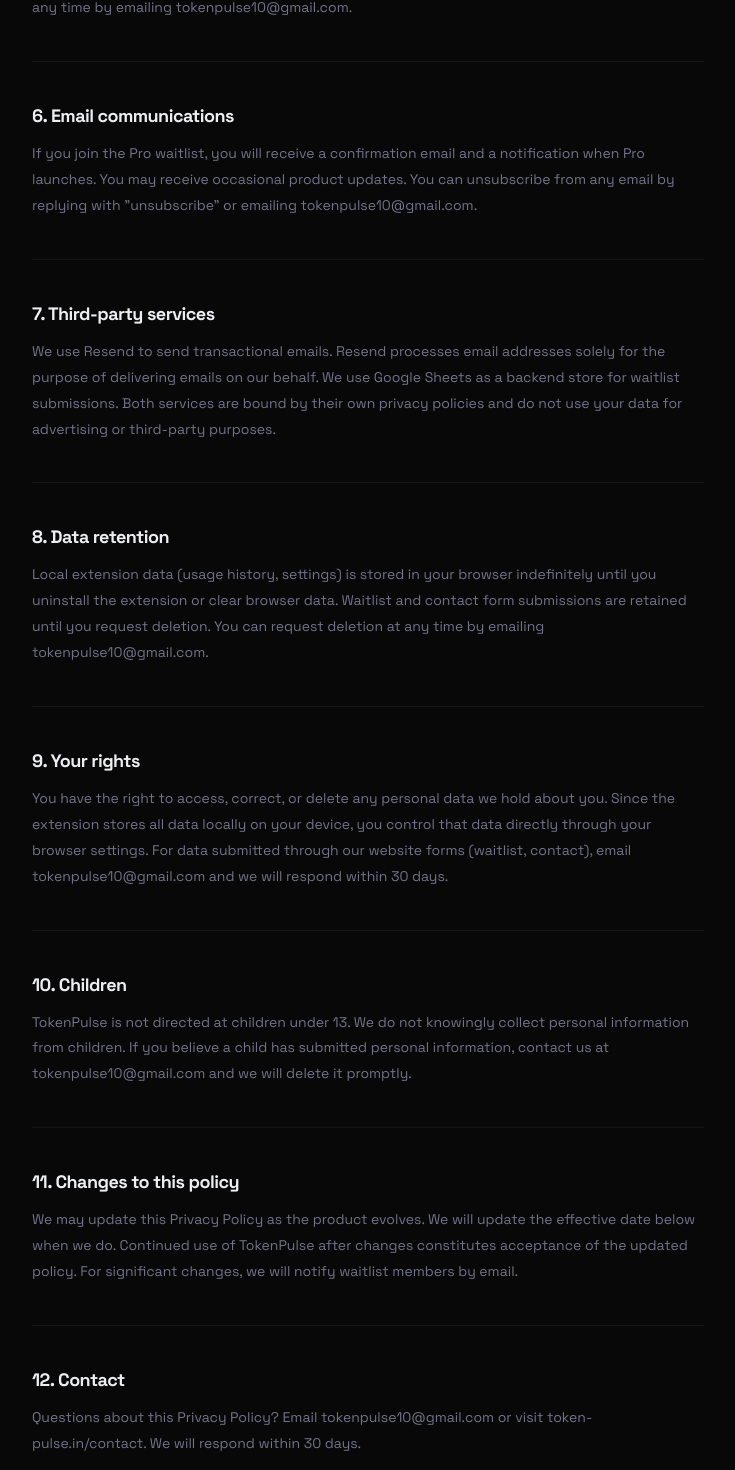
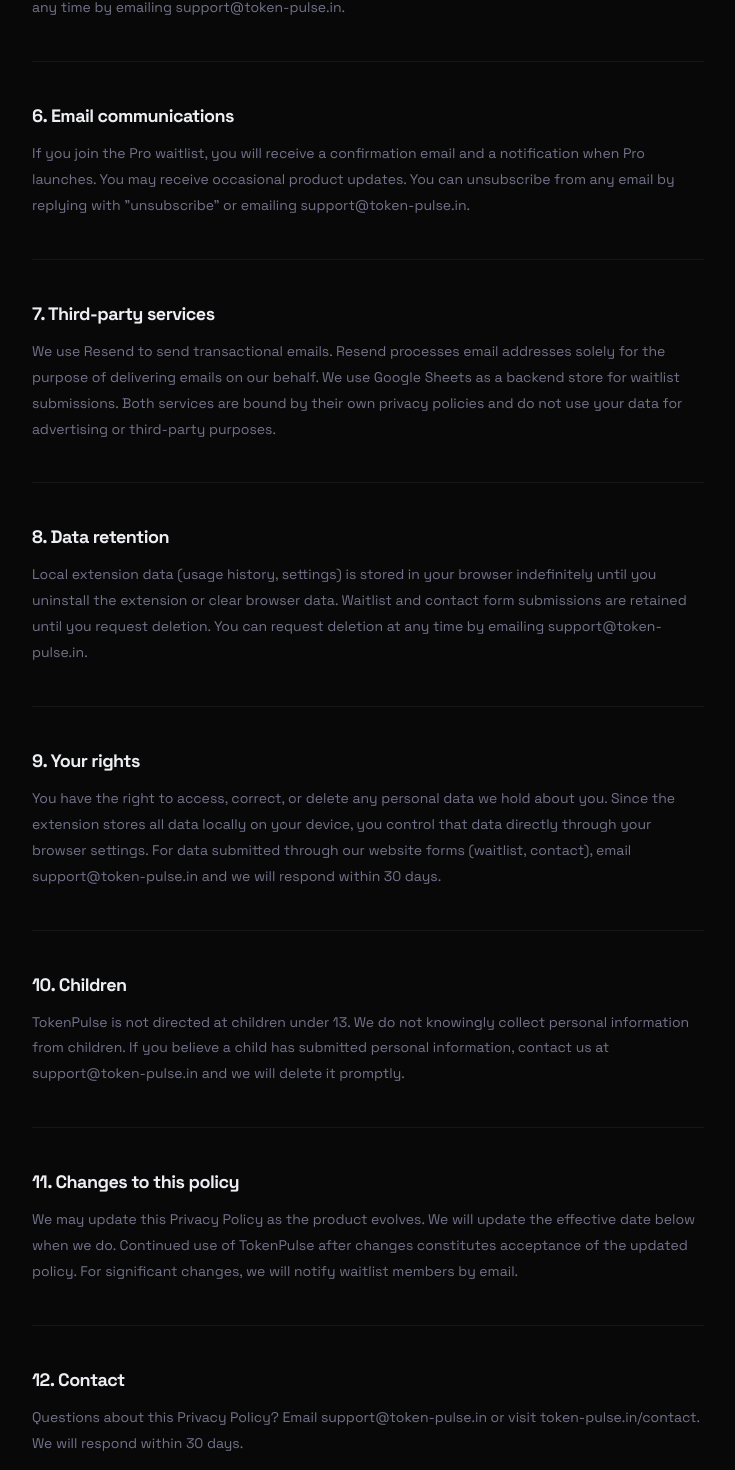
Before and after one commit to anu-ship-it/tokenpulse-web, a Next.js app: page /privacy in a window 1280 px wide. Shown: the part 1857-3327 px from the top of the page, without its empty margins (272-1007 px from the left). Built offline with nearby package versions, Linux system fonts and the light colour scheme; no server answers.

Commit message:
fixed the broken  issues

```diff
--- a/app/contact/page.tsx
+++ b/app/contact/page.tsx
@@ -67,7 +67,7 @@ export default function ContactPage() {
               {/* Contact methods */}
               <div className="flex flex-col gap-3">
                 {[
-                  { label: 'General & Support', value: 'tokenpulse10@gmail.com', href: 'mailto:tokenpulse10@gmail.com' },
+                  { label: 'General & Support', value: 'support@token-pulse.in', href: 'mailto:support@token-pulse.in' },
                   { label: 'GitHub', value: 'github.com/anu-ship-it/TokenPulse', href: 'https://github.com/anu-ship-it/TokenPulse' },
                 ].map(item => (
                   <div key={item.label} className="bg-[#0E0E11] border border-white/8 rounded-xl p-5">
@@ -164,7 +164,7 @@ export default function ContactPage() {
                   {status === 'error' && (
                     <p className="font-mono text-[10px] text-[#EF4444] text-center">
                       Something went wrong. Email{' '}
-                      <a href="mailto:tokenpulse10@gmail.com" className="underline">tokenpulse10@gmail.com.</a> directly.
+                      <a href="mailto:support@token-pulse.in" className="underline">support@token-pulse.in.</a> directly.
                     </p>
                   )}
                 </form>
--- a/app/page.tsx
+++ b/app/page.tsx
@@ -7,12 +7,10 @@ import Features from "@/components/sections/Features";
 import Platforms from "@/components/sections/Platform";
 import Pricing from "@/components/sections/Pricing";
 import Roadmap from "@/components/sections/Roadmap";
+import FAQ from "@/components/sections/FAQ";
 import Waitlist from "@/components/sections/Waitlist";
 import About from "@/components/sections/About";
 import Button from "@/components/ui/Button";
-import FAQ from '@/components/sections/FAQ'
-import { Analytics } from '@vercel/analytics/next'
-import { SpeedInsights } from '@vercel/speed-insights/next'
 
 const STORE_URL =
   "https://chromewebstore.google.com/detail/tokenpulse-%E2%80%94-chatgpt-clau/oimclhdbljodjkankcnalklchfcehhic";
@@ -29,13 +27,9 @@ export default function Home() {
         <Platforms />
         <Pricing />
         <Roadmap />
+        <FAQ />
         <Waitlist />
         <About />
-        <Roadmap />
-        <FAQ />
-        <Waitlist />
-        <Analytics />
-        <SpeedInsights />
 
         {/* Final CTA */}
         <section className="relative z-10 py-32 border-t border-white/5 bg-[#0E0E11] text-center overflow-hidden">
--- a/app/privacy/page.tsx
+++ b/app/privacy/page.tsx
@@ -38,12 +38,12 @@ const sections = [
   {
     title: 'Waitlist and contact forms',
     highlight: false,
-    body: `When you submit your email address via the Pro waitlist form or contact form, we store your email address and the content of your submission. This data is used only to contact you about TokenPulse Pro launch, respond to your message, and send product updates you have opted into. We do not sell, rent, or share this data with third parties. You can request deletion of your data at any time by emailing tokenpulse10@gmail.com.`,
+    body: `When you submit your email address via the Pro waitlist form or contact form, we store your email address and the content of your submission. This data is used only to contact you about TokenPulse Pro launch, respond to your message, and send product updates you have opted into. We do not sell, rent, or share this data with third parties. You can request deletion of your data at any time by emailing support@token-pulse.in.`,
   },
   {
     title: 'Email communications',
     highlight: false,
-    body: `If you join the Pro waitlist, you will receive a confirmation email and a notification when Pro launches. You may receive occasional product updates. You can unsubscribe from any email by replying with "unsubscribe" or emailing tokenpulse10@gmail.com.`,
+    body: `If you join the Pro waitlist, you will receive a confirmation email and a notification when Pro launches. You may receive occasional product updates. You can unsubscribe from any email by replying with "unsubscribe" or emailing support@token-pulse.in.`,
   },
   {
     title: 'Third-party services',
@@ -53,17 +53,17 @@ const sections = [
   {
     title: 'Data retention',
     highlight: false,
-    body: `Local extension data (usage history, settings) is stored in your browser indefinitely until you uninstall the extension or clear browser data. Waitlist and contact form submissions are retained until you request deletion. You can request deletion at any time by emailing tokenpulse10@gmail.com.`,
+    body: `Local extension data (usage history, settings) is stored in your browser indefinitely until you uninstall the extension or clear browser data. Waitlist and contact form submissions are retained until you request deletion. You can request deletion at any time by emailing support@token-pulse.in.`,
   },
   {
     title: 'Your rights',
     highlight: false,
-    body: `You have the right to access, correct, or delete any personal data we hold about you. Since the extension stores all data locally on your device, you control that data directly through your browser settings. For data submitted through our website forms (waitlist, contact), email tokenpulse10@gmail.com and we will respond within 30 days.`,
+    body: `You have the right to access, correct, or delete any personal data we hold about you. Since the extension stores all data locally on your device, you control that data directly through your browser settings. For data submitted through our website forms (waitlist, contact), email support@token-pulse.in and we will respond within 30 days.`,
   },
   {
     title: 'Children',
     highlight: false,
-    body: `TokenPulse is not directed at children under 13. We do not knowingly collect personal information from children. If you believe a child has submitted personal information, contact us at tokenpulse10@gmail.com and we will delete it promptly.`,
+    body: `TokenPulse is not directed at children under 13. We do not knowingly collect personal information from children. If you believe a child has submitted personal information, contact us at support@token-pulse.in and we will delete it promptly.`,
   },
   {
     title: 'Changes to this policy',
@@ -73,7 +73,7 @@ const sections = [
   {
     title: 'Contact',
     highlight: false,
-    body: `Questions about this Privacy Policy? Email tokenpulse10@gmail.com or visit token-pulse.in/contact. We will respond within 30 days.`,
+    body: `Questions about this Privacy Policy? Email support@token-pulse.in or visit token-pulse.in/contact. We will respond within 30 days.`,
   },
 ]
 
--- a/app/support/page.tsx
+++ b/app/support/page.tsx
@@ -147,10 +147,10 @@ export default function SupportPage() {
                   <p className="font-mono text-[10px] text-[#EF4444] text-center">
                     Something went wrong. Email{" "}
                     <a
-                      href="mailto:tokenpulse10@gmail.com"
+                      href="mailto:support@token-pulse.in"
                       className="underline"
                     >
-                      tokenpulse10@gmail.com
+                      support@token-pulse.in
                     </a>{" "}
                     directly.
                   </p>
@@ -160,10 +160,10 @@ export default function SupportPage() {
             <p className="font-mono text-[11px] text-[#32324A] text-center mt-5">
               Or email{" "}
               <a
-                href="mailto:tokenpulse10@gmail.com"
+                href="mailto:support@token-pulse.in"
                 className="text-[#6C5FFF] hover:underline"
               >
-                tokenpulse10@gmail.com
+                support@token-pulse.in
               </a>{" "}
               directly
             </p>
--- a/app/terms/page.tsx
+++ b/app/terms/page.tsx
@@ -52,7 +52,7 @@ const sections = [
   },
   {
     title: 'Contact',
-    body: `Questions about these terms? Email tokenpulse10@gmail.com or visit token-pulse.in/contact.`,
+    body: `Questions about these terms? Email support@token-pulse.in or visit token-pulse.in/contact.`,
   },
 ]
 
--- a/components/sections/FAQ.tsx
+++ b/components/sections/FAQ.tsx
@@ -60,10 +60,10 @@ export default function FAQ() {
             <p className="text-[14px] text-[#72728A] leading-relaxed mb-6">
               Anything else? Email us at{" "}
               <a
-                href="mailto:tokenpulse10@gmail.com"
+                href="mailto:support@token-pulse.in"
                 className="text-[#6C5FFF] hover:underline"
               >
-                tokenpulse10@gmail.com
+                support@token-pulse.in
               </a>
             </p>
 
--- a/components/sections/Pricing.tsx
+++ b/components/sections/Pricing.tsx
@@ -235,7 +235,7 @@ export default function Pricing() {
 
         <p className="text-center font-mono text-[11px] text-[#32324A] mt-6 leading-loose">
           Pro and Team are in development. Joining the waitlist locks your early pricing.{" "}
-          <a href="mailto:tokenpulse10@gmail.com" className="text-[#6C5FFF] hover:underline">
+          <a href="mailto:support@token-pulse.in" className="text-[#6C5FFF] hover:underline">
             Questions?
           </a>
         </p>
--- a/components/sections/Waitlist.tsx
+++ b/components/sections/Waitlist.tsx
@@ -109,8 +109,8 @@ export default function Waitlist() {
           {status === "error" && (
             <p className="font-mono text-[10px] text-[#EF4444] mt-2">
               Something went wrong. Email us at{" "}
-              <a href="mailto:tokenpulse10@gmail.com" className="underline">
-                tokenpulse10@gmail.com
+              <a href="mailto:support@token-pulse.in" className="underline">
+                support@token-pulse.in
               </a>
             </p>
           )}
--- a/lib/resend.ts
+++ b/lib/resend.ts
@@ -1,5 +1,5 @@
 import { Resend } from 'resend'
 
 export const resend = new Resend(process.env.RESEND_API_KEY)
-export const FROM_EMAIL = 'TokenPulse <tokenpulse10@gmail.com>'
-export const NOTIFICATION_EMAIL = process.env.NOTIFICATION_EMAIL || 'tokenpulse10@gmail.com'
+export const FROM_EMAIL = 'TokenPulse <support@token-pulse.in>'
+export const NOTIFICATION_EMAIL = process.env.NOTIFICATION_EMAIL || 'support@token-pulse.in'
```
